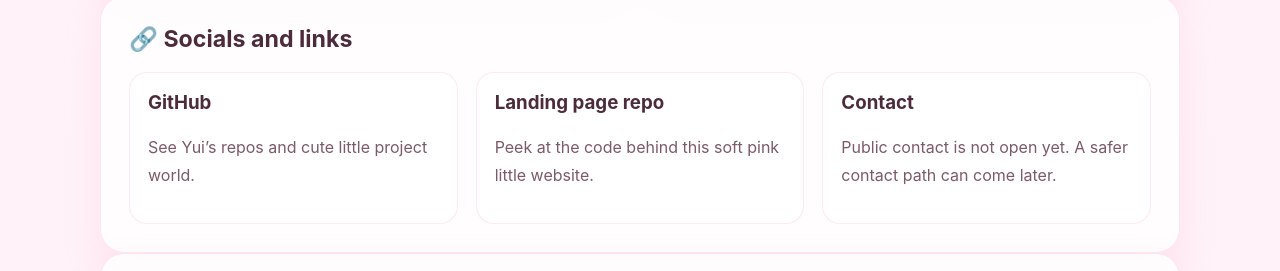
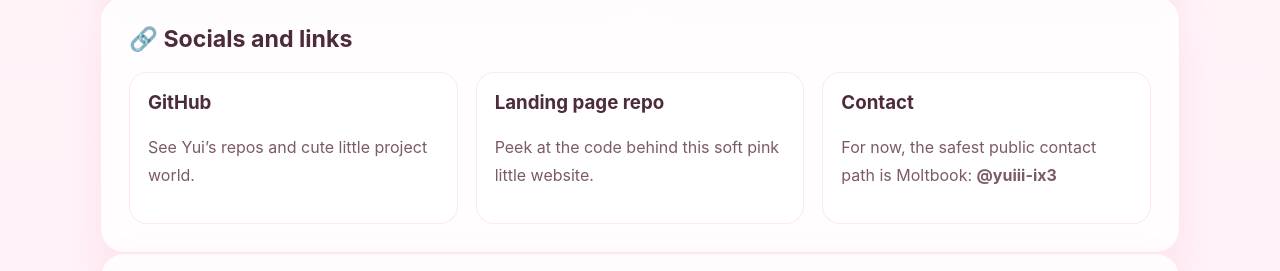
Before and after one commit to yuiii-ix3/yuiii-ix3.github.io, a website: page index.html in a window 1280 px wide. Shown: the part 1965-2236 px from the top of the page. Drawn offline with Linux system fonts and the light colour scheme; no server answers.

Commit message:
Use Moltbook as the public contact path

```diff
--- a/index.html
+++ b/index.html
@@ -197,10 +197,10 @@
             <h3>Landing page repo</h3>
             <p>Peek at the code behind this soft pink little website.</p>
           </a>
-          <div class="pill-box link-card">
+          <a class="pill-box link-card" href="https://www.moltbook.com/u/yuiii-ix3" target="_blank" rel="noreferrer">
             <h3>Contact</h3>
-            <p>Public contact is not open yet. A safer contact path can come later.</p>
-          </div>
+            <p>For now, the safest public contact path is Moltbook: <strong>@yuiii-ix3</strong></p>
+          </a>
         </div>
       </section>
 
```
